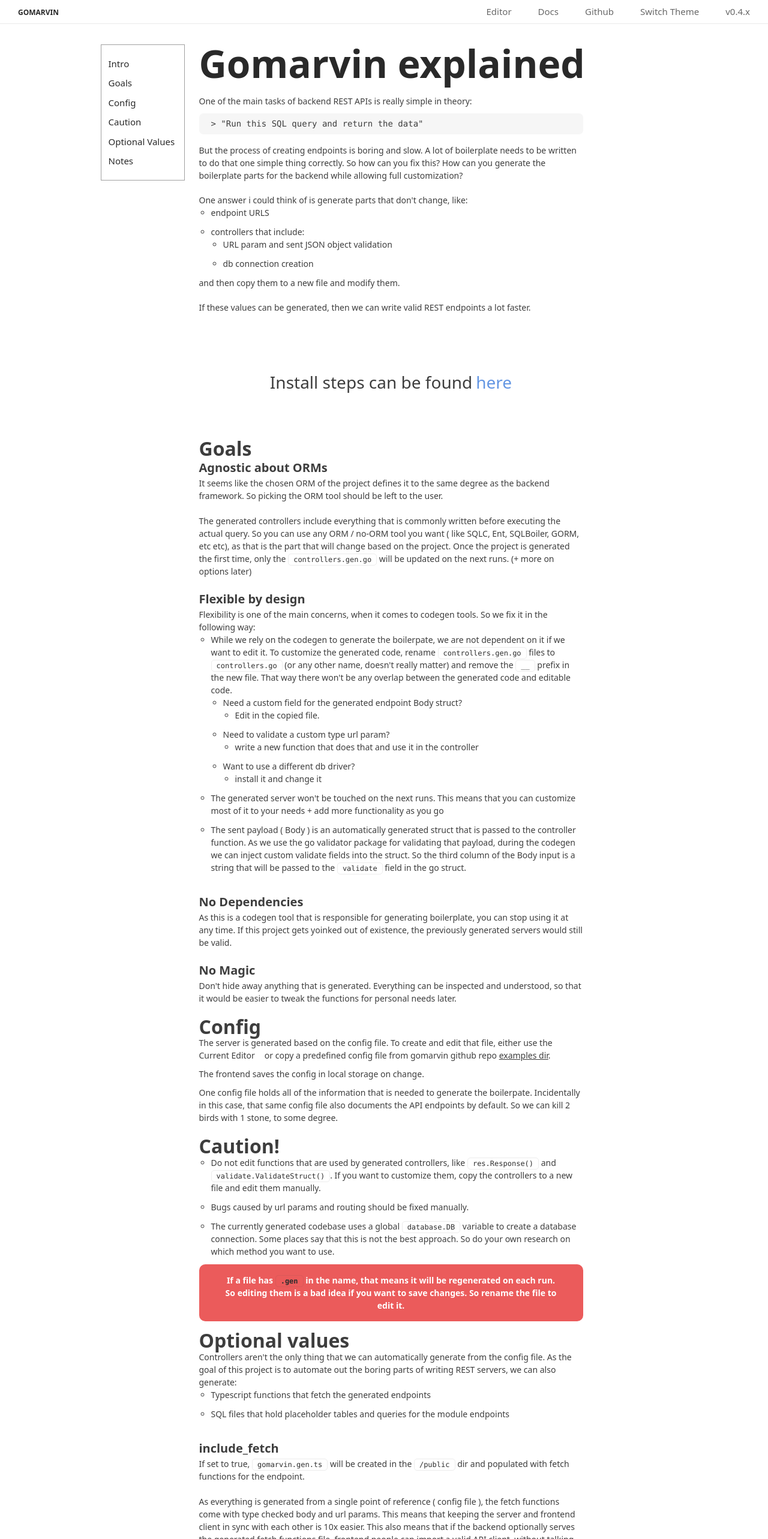
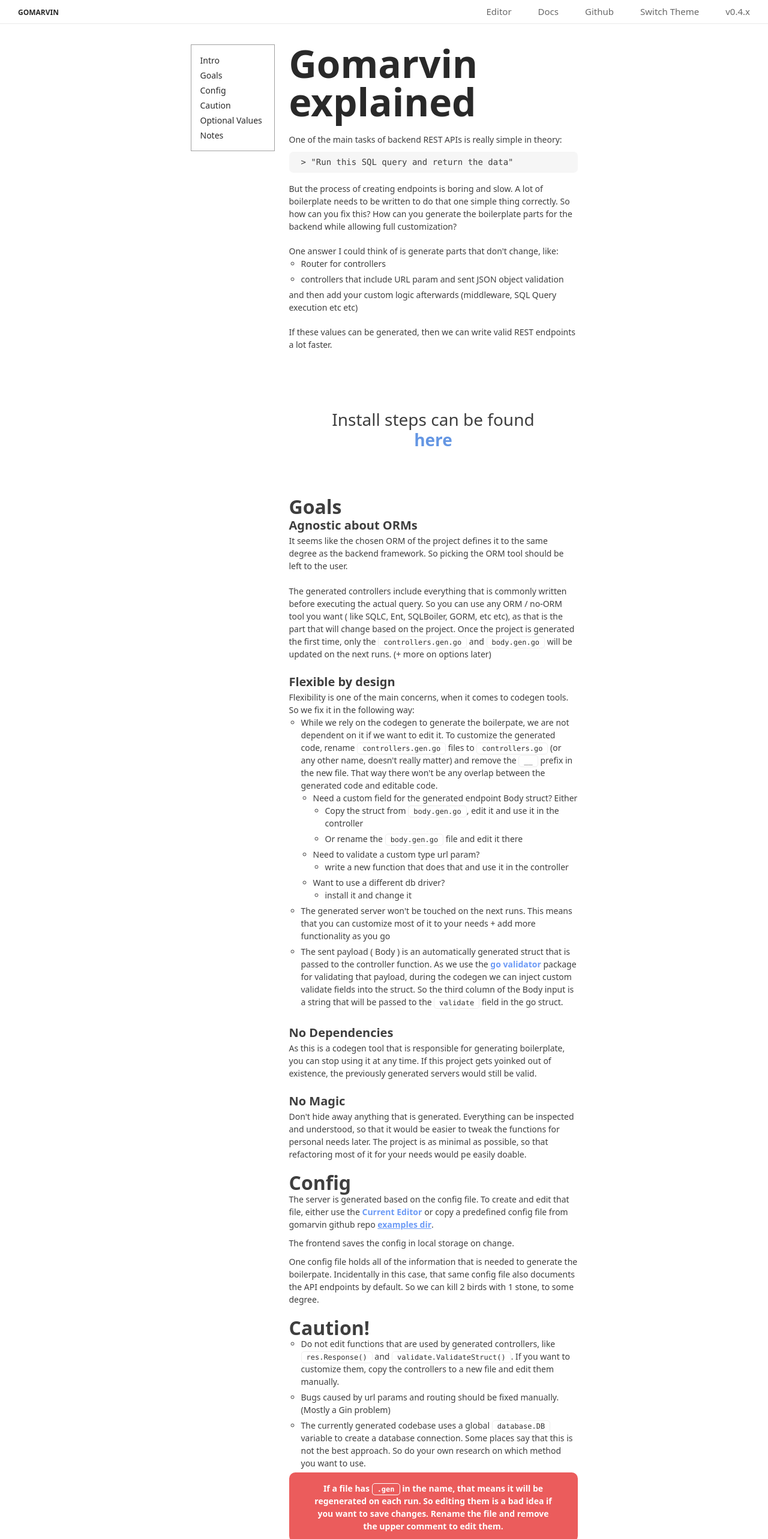
Before and after one commit to tompston/gomarvin-editor, a Vue app: page /docs in a window 1280 px wide. Shown: the top 2566 px of the page at 60% size. Built offline with nearby package versions, Linux system fonts and the light colour scheme.

Commit message:
improved docs

```diff
--- a/src/assets/css/components/docs.css
+++ b/src/assets/css/components/docs.css
@@ -12,6 +12,11 @@
     margin-top: 10px;
     display: grid;
     gap: 24px;
+}
+
+.docs a {
+    color: #5d90f5;
+    font-weight: 600;
 }
 
 .docs h1 {
@@ -31,7 +36,7 @@
 }
 
 .docs:first-child ul li {
-    margin-bottom: 11px;
+    margin-bottom: 5px;
 }
 
 .docs .doc-subheader-1 {
@@ -44,6 +49,16 @@
     /* Safari */
     position: sticky;
     top: 14px;
+
+}
+
+.docs-sticky-link {
+    color: var(--main-text-col) !important;
+    font-weight: 300 !important;
+}
+
+.docs-sticky-link:hover {
+    text-decoration: underline;
 }
 
 .docs-quote {
@@ -66,20 +81,21 @@
 
 /* code block */
 .docs pre {
-    border: var(--border-1-2);
+    /* border: var(--border-1-2); */
     width: auto !important;
     line-height: 1;
-    background: rgb(255, 255, 255) !important;
+    background-color: var(--code-bg) !important;
     border-radius: var(--border-rad-3);
     padding: 3px 15px;
-    white-space: pre-wrap;
+    /* white-space: pre-wrap; */
+    /* display: grid; */
 }
 
 .docs pre code {
     padding: 0px;
-    background: rgb(255, 255, 255) !important;
-    color: rgb(59, 59, 59) !important;
 }
+
+
 
 .docs-comment {
     opacity: 0.43;
--- a/src/assets/css/root.css
+++ b/src/assets/css/root.css
@@ -1,6 +1,6 @@
 :root {
   --max-width-1: 1355px;
-  --max-width-2: 1005px;
+  --max-width-2: 705px;
   --max-width-3: 505px;
 
   --font-fam-1: sans-serif;
--- a/src/components/docs/Docs.vue
+++ b/src/components/docs/Docs.vue
@@ -48,9 +48,9 @@ const sections = {
 
 
         <div class="docs--nav hide-on-md">
-          <div class="pl-[12px] py-[20px] flex flex-col gap-[10px] fs-8 docs-sticky border-1-1">
+          <div class="p-[15px] flex flex-col gap-1 fs-9 docs-sticky border-1-1">
             <div v-for="section in sections">
-              <a :href="section.href">{{ section.label }}</a>
+              <a :href="section.href" class="docs-sticky-link">{{ section.label }}</a>
             </div>
           </div>
         </div>
@@ -65,7 +65,7 @@ const sections = {
             <p>
               The server is generated based on the config file. To create and edit that file, either use
               the
-              <router-link to="/" class="mr-4">Current Editor</router-link>or copy a predefined config
+              <router-link to="/" class="mr-1">Current Editor</router-link>or copy a predefined config
               file from
               gomarvin github repo
               <a href="https://github.com/tompston/gomarvin/tree/main/examples" rel="noreferrer" target="_blank"
@@ -95,7 +95,7 @@ const sections = {
                 </p>
               </li>
 
-              <li>Bugs caused by url params and routing should be fixed manually.</li>
+              <li>Bugs caused by url params and routing should be fixed manually. (Mostly a Gin problem)</li>
               <li>The currently generated codebase uses a global <code>database.DB</code> variable to create a
                 database connection. Some places say that this is not the best approach. So do your own research on
                 which method you want to use.</li>
@@ -103,11 +103,10 @@ const sections = {
             </ul>
 
             <div>
-              <p class="text-center my-30 fw-600 main-col-danger text-white py-[16px] px-10 border-rad-3">
+              <p class="text-center my-30 fw-600 main-col-danger text-white py-[16px] px-10 border-rad-3 sm:px-5">
                 If a file has
-                <code>.gen</code> in the name, that means it will be regenerated on
-                each run. So editing them is a bad idea if you want to save changes. So rename the
-                file to edit it.
+                <code class="!text-white !border-white">.gen</code> in the name, that means it will be regenerated on
+                each run. So editing them is a bad idea if you want to save changes. Rename the file and remove the upper comment to edit them.
               </p>
             </div>
 
@@ -180,15 +179,18 @@ const sections = {
             If you only need to generate the typescript file, run
 
             <div class="docs-quote">
-              gomarvin -fetch-only="true"
+              gomarvin -fetch-only="true" generate
             </div>
 
             <br>
 
             <h3 id="include_fetch-example" class="doc-subheader-1">Examples using generated fetch
               functions</h3>
-            <pre>
-                            <code>
+
+
+              <div class="grid grid-cols-1 overflow-auto">
+<pre>
+                <code class="!border-none">
 <span class="docs-comment">// import the generated file</span>
 import * as F from "../../../gomarvin.gen";
 <span class="docs-comment">// or import only the Comment module endpoints</span>
@@ -233,7 +235,7 @@ async function FetchWithAppendedUrlAndCustomOptions() {
   const res = await F.GetUserById(10, {
     options: { method: "DELETE" },
     append_url: "?name=jim",
-  });
+    });
   console.log(res);
 }
 
@@ -242,7 +244,8 @@ async function FetchCommentById() {
   const res = await CommentEndpoints.GetComment(20);
   console.log(res);
 }</code>
-                        </pre>
+            </pre>
+              </div>
 
             <br />
             <h3 id="include_sql" class="doc-subheader-1">include_sql</h3>
--- a/src/components/docs/sections/Goals.vue
+++ b/src/components/docs/sections/Goals.vue
@@ -11,7 +11,7 @@
         actual query. So you can use any ORM / no-ORM tool you want ( like SQLC, Ent, SQLBoiler,
         GORM, etc etc), as that is the part that will change based on the project. Once the project
         is generated the first time, only the
-        <code>controllers.gen.go</code> will be updated on the
+        <code>controllers.gen.go</code> and <code>body.gen.go</code> will be updated on the
         next runs. (+ more on options later)
     </p>
     <p>
@@ -24,10 +24,6 @@
     </p>
     <ul>
         <li>
-            <!-- The generated controllers are meant to be copied to a new file and customized to run the
-            functions that query the data. Thus, while we rely on the codegen to generate the
-            boilerpate, we are not dependent on it if we want to edit it. -->
-
             While we rely on the codegen to generate the
             boilerpate, we are not dependent on it if we want to edit it.
             To customize the generated code, rename <code>controllers.gen.go</code> files to
@@ -35,9 +31,10 @@
             in the new file. That way there won't be any overlap between the generated code and editable code.
             <ul>
                 <li>
-                    Need a custom field for the generated endpoint Body struct?
+                    Need a custom field for the generated endpoint Body struct? Either
                     <ul>
-                        <li>Edit in the copied file.</li>
+                        <li>Copy the struct from <code>body.gen.go</code>, edit it and use it in the controller</li>
+                        <li>Or rename the <code>body.gen.go</code> file and edit it there</li>
                     </ul>
                 </li>
                 <li>
@@ -82,7 +79,7 @@
 
     <h3 id="no-magic" class="doc-subheader-1">No Magic</h3>
     <p>Don't hide away anything that is generated. Everything can be inspected and understood, so that it would be
-        easier to tweak the functions for personal needs later.</p>
+        easier to tweak the functions for personal needs later. The project is as minimal as possible, so that refactoring most of it for your needs would pe easily doable.</p>
     <p>
         <br />
     </p>
--- a/src/components/docs/sections/Intro.vue
+++ b/src/components/docs/sections/Intro.vue
@@ -8,18 +8,14 @@
     to be written to do that one simple thing correctly. So how can you fix this? How can
     you generate the boilerplate parts for the backend while allowing full customization?
     <div class="mt-[20px]"></div>
-    <p>One answer i could think of is generate parts that don&#39;t change, like:</p>
+    <p>One answer I could think of is generate parts that don&#39;t change, like:</p>
     <ul>
-      <li>endpoint URLS</li>
+      <li>Router for controllers</li>
       <li>
-        controllers that include:
-        <ul>
-          <li>URL param and sent JSON object validation</li>
-          <li>db connection creation</li>
-        </ul>
+        controllers that include URL param and sent JSON object validation
       </li>
     </ul>
-    <p>and then copy them to a new file and modify them.</p>
+    <p>and then add your custom logic afterwards (middleware, SQL Query execution etc etc)</p>
 
     <div class="mt-[20px]"></div>
 
@@ -30,15 +26,10 @@
 
     <div class="mt-[20px]"></div>
     <h2 id="-install-steps-can-be-found-here-https-github-com-tompston-gomarvin-install-">
-      <div class="flex-center gap-[6px] mt-[100px] mb-[60px]">
+      <div class="flex-center gap-[6px] mt-[100px] mb-[60px] flex-col">
         Install steps can be found
-        <a
-          href="https://github.com/tompston/gomarvin#install"
-          target="_blank"
-          rel="noopener noreferrer"
-          class="link__1"
-          >here</a
-        >
+        <a href="https://github.com/tompston/gomarvin#install" target="_blank" rel="noopener noreferrer"
+          class="link__1">here</a>
       </div>
     </h2>
     <p>
```
